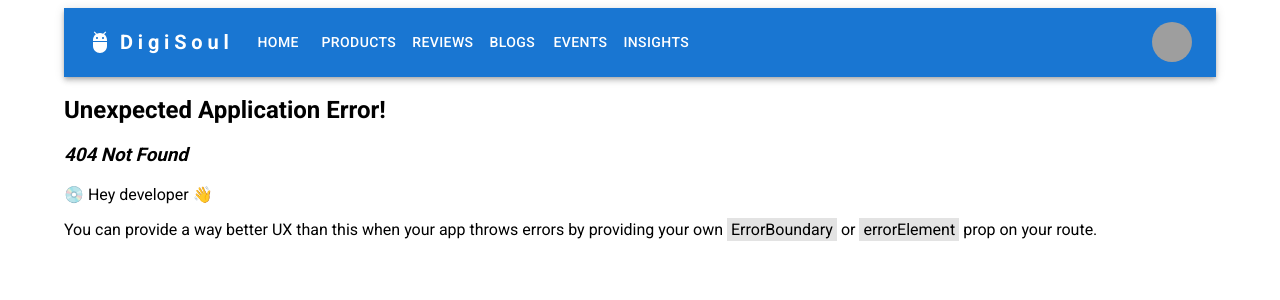
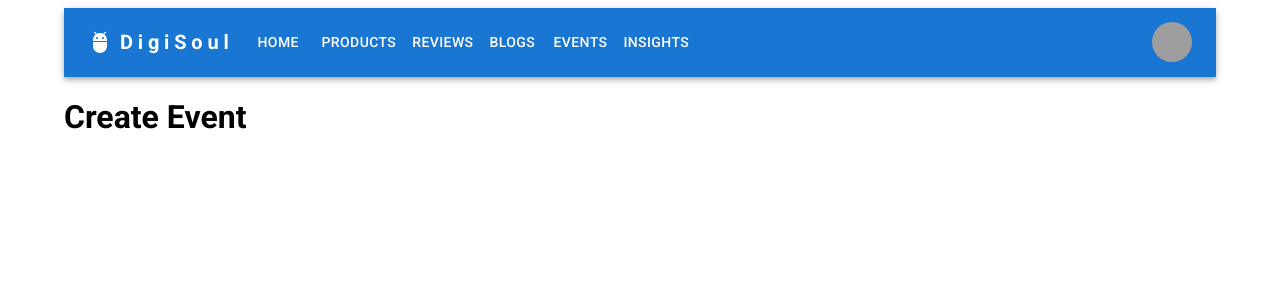
Before and after one commit to sharmasubham22/digi-soul, a React (Create React App) app in the folder digi-soul/: page /events/create in a window 1280 px wide. Before the commit this address had no page. Shown: the top 300 px of the page. Built offline with nearby package versions, Linux system fonts and the light colour scheme; grey boxes are pictures that could not be loaded.

Commit message:
Create Event - Initial Commit

```diff
--- a/digi-soul/src/routes/routes.js
+++ b/digi-soul/src/routes/routes.js
@@ -3,6 +3,7 @@ import UpcomingEvents from "../views/UpcomingEvents";
 import EventDetails from "../views/EventDetails";
 import Reviews from "../views/Reviews";
 import ReviewDetails from "../views/ReviewDetails";
+import CreateEvent from "../views/CreateEvent";
 
 const routes = [
   {
@@ -39,6 +40,10 @@ const routes = [
     element: <UpcomingEvents />,
   },
   {
+    path: "/events/create",
+    element: <CreateEvent />,
+  },
+  {
     path: "/event/:id",
     element: <EventDetails />,
   },
--- a/digi-soul/src/views/AllEvents.js
+++ b/digi-soul/src/views/AllEvents.js
@@ -22,7 +22,7 @@ function AllEvents() {
   return (
     <main sx={{ marginTop: "100px" }}>
       <Container maxWidth="l" sx={{ display: "flex", alignItems: "center" }}>
-        <Button variant="contained" startIcon={<AddIcon />}>
+        <Button variant="contained" startIcon={<AddIcon />} href="/events/create">
           Create
         </Button>
         <CenteredTabs />
--- /dev/null
+++ b/digi-soul/src/views/CreateEvent.js
@@ -0,0 +1,7 @@
+import React from "react";
+
+function CreateEvent(){
+    return <h1>Create Event</h1>
+}
+
+export default CreateEvent;
```
